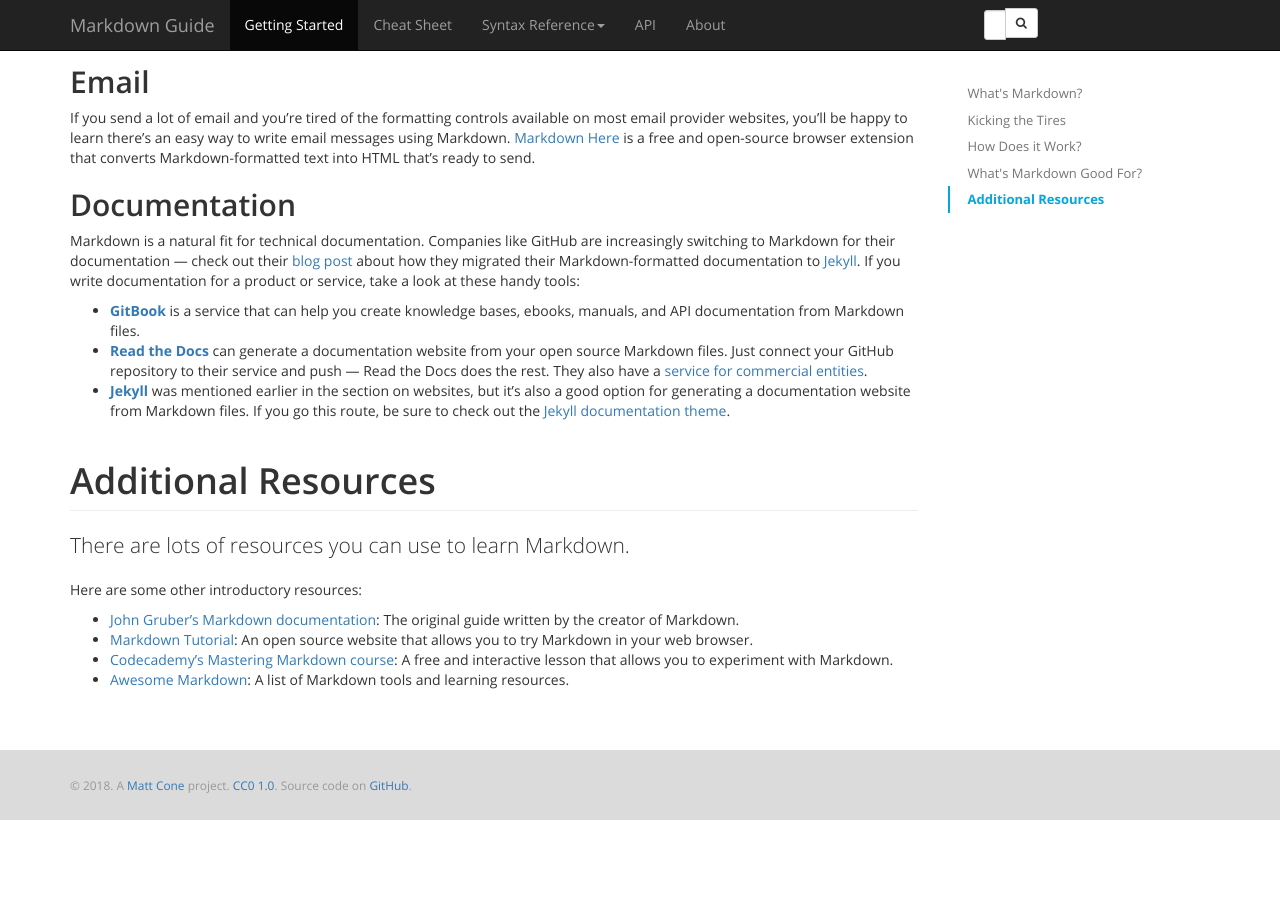
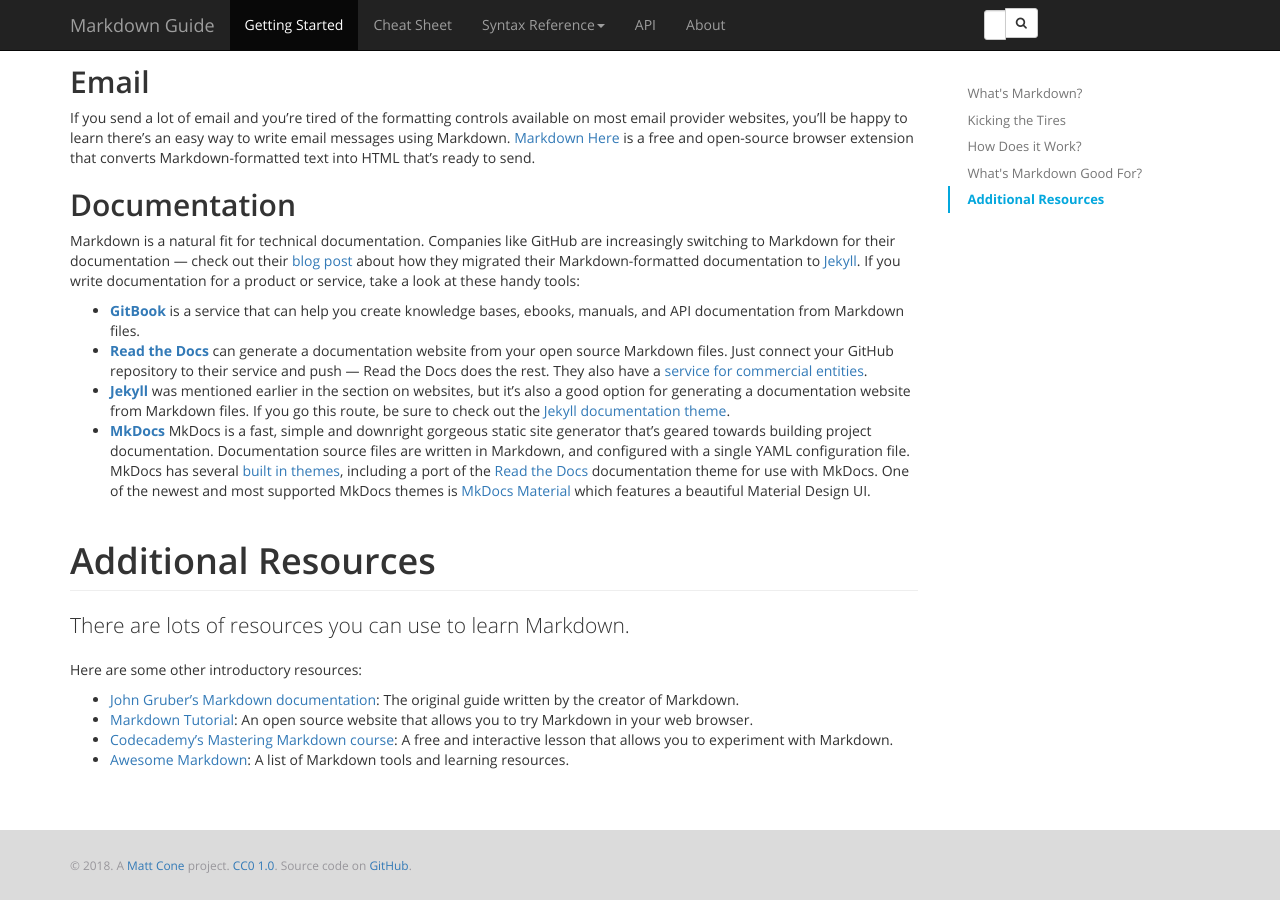
Before and after one commit to mattcone/markdown-guide, a Jekyll site: the page built from getting-started.md, in a window 1280 px wide and 900 px high, scrolled down 5011 px. Built offline with Jekyll 4.4.1, drawn with Linux system fonts in a browser that asks for light colours; comment, search, counter and statistics services are not loaded; before the commit the page ends 5831 px from its top, so only the background shows below that.

Commit message:
Add MkDocs to Documentation tools

```diff
--- a/_getting-started/whats-markdown-good-for.md
+++ b/_getting-started/whats-markdown-good-for.md
@@ -60,3 +60,4 @@
 - **[GitBook](https://www.gitbook.com)** is a service that can help you create knowledge bases, ebooks, manuals, and API documentation from Markdown files.
 - **[Read the Docs](https://readthedocs.org)** can generate a documentation website from your open source Markdown files. Just connect your GitHub repository to their service and push — Read the Docs does the rest. They also have a [service for commercial entities](https://readthedocs.com/).
 - **[Jekyll](https://jekyllrb.com/)** was mentioned earlier in the section on websites, but it's also a good option for generating a documentation website from Markdown files. If you go this route, be sure to check out the [Jekyll documentation theme](http://idratherbewriting.com/documentation-theme-jekyll/).
+- **[MkDocs](http://www.mkdocs.org/)** MkDocs is a fast, simple and downright gorgeous static site generator that's geared towards building project documentation. Documentation source files are written in Markdown, and configured with a single YAML configuration file. MkDocs has several [built in themes](http://www.mkdocs.org/user-guide/styling-your-docs/), including a port of the [Read the Docs](https://readthedocs.com) documentation theme for use with MkDocs. One of the newest and most supported MkDocs themes is [MkDocs Material](https://squidfunk.github.io/mkdocs-material/) which features a beautiful Material Design UI.
```
